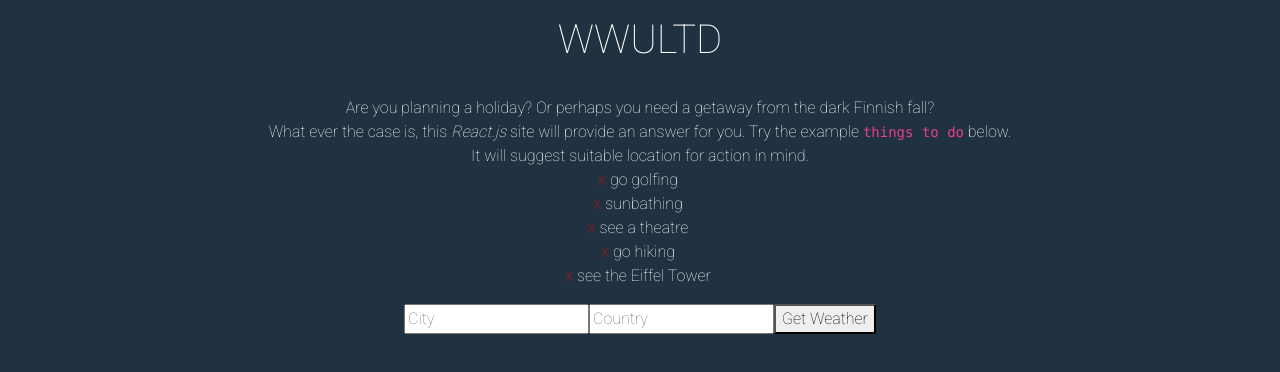
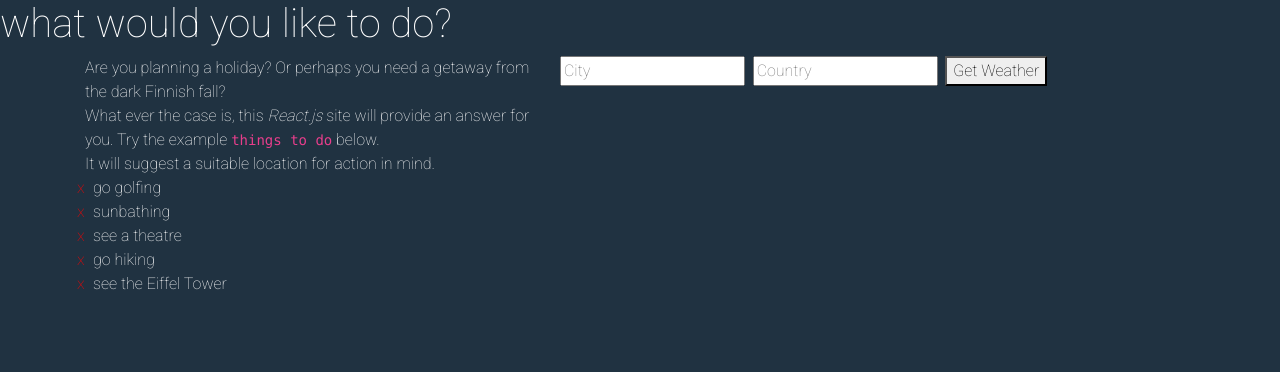
Before and after one commit to jpir13/wwultd, a React (Create React App) app: page / in a window 1280 px wide. Shown: the top 372 px of the page. Built offline with nearby package versions, Linux system fonts and the light colour scheme.

Commit message:
stlye changes + info as seperate class

```diff
--- a/src/App.css
+++ b/src/App.css
@@ -10,3 +10,33 @@
   align-items: center;
   color: white;
 }
+
+.weather-info {
+  width: 60%;
+  font-size: 20px;
+  font-weight: 200;
+  letter-spacing: 2px;
+}
+
+.weather-value {
+  color: #f16051;
+  border-bottom: solid 2px rgba(255,255,255,0.06);
+  padding: 20px 0 20px 0;
+  font-weight: 400;
+}
+
+.weather-value:last-child {
+  border: 0;
+}
+
+.weather-field {
+  color: #fff;
+  font-weight: 200;
+}
+
+.weather-error {
+  color: #f16051;
+  font-size: 20px;
+  letter-spacing: 1px;
+  font-weight: 200;
+}
--- a/src/App.js
+++ b/src/App.js
@@ -2,22 +2,15 @@ import React, { Component } from 'react';
 import './App.css';
 import Form from './services/Form';
 import Weather from './services/Weather';
+import Info from './services/Info';
 
-// displaying short name, if full state null
+// displaying app's short name, if full state null
 const label = full => {
   if (full === null) {
     return 'WWULTD';
   }
     return 'what would you like to do?';
 }
-
-// things to do in an array
-const thingsToDo = ['go golfing', 'sunbathing', 'see a theatre', 'go hiking', 'see the Eiffel Tower'];
-const listThings = thingsToDo.map((thing) =>
-  <li key={thing.toString()}>
-    {thing}
-  </li>
-);
 
 // api key for openweather api
 const api_key = '083d0cdb1c7e13150cf1151ea50242bb';
@@ -48,7 +41,7 @@ class App extends Component {
     error: undefined
   };
 
-  // getWeather to use with the weahter api
+  // getWeather to use with the weather api
   getWeather = async (e) => {
     e.preventDefault();
 
@@ -76,25 +69,31 @@ class App extends Component {
 
   render() {
     return (
-      <div className="App">
-        <header className="App-header">
+      <div>
+        <div className="wrapper">
+          <div className="main">
             <h1 onMouseOut={() => this.mouseOut()} onMouseOver={() => this.mouseOver()}>
               {label(this.state.full)}
             </h1>
-        </header>
-        <article>
-            Are you planning a holiday? Or perhaps you need a getaway from the dark Finnish fall?<br /> What ever the case is, this <i>React.js</i> site will provide an answer for you. Try the example <code>things to do</code> below.<br /> It will suggest suitable location for action in mind.
-            <ul>{listThings}</ul>
+            <div className="container">
+              <div className="row">
+                <div className="col-md-5 col-sm-12 title-container">
+                  <Info />
+                </div>
+                <div className="col-md-7 col-sm-12 form-container">
                   <Form getWeather={this.getWeather} />
                   <Weather
                     temperature={this.state.temperature}
                     city={this.state.city}
                     country={this.state.country}
-                humidity={this.state.humidity}
                     description={this.state.description}
                     error={this.state.error}
                   />
-        </article>
+                </div>
+              </div>
+            </div>
+          </div>
+        </div>
       </div>
     );
   }
--- a/src/services/Form.js
+++ b/src/services/Form.js
@@ -1,11 +1,11 @@
-import React from "react";
+import React from 'react';
 
 class Form extends React.Component {
     render(){
         return(
                 <form onSubmit = {this.props.getWeather}>
-                    <input type="text" name="city" placeholder="City"/>
-                    <input type="text" name="country" placeholder="Country"/>
+                    <input type="text" name="city" placeholder="City"/> &nbsp;
+                    <input type="text" name="country" placeholder="Country"/> &nbsp;
                     <button>Get Weather</button>
                 </form>
         )
--- /dev/null
+++ b/src/services/Info.js
@@ -0,0 +1,22 @@
+import React from 'react';
+
+// things to do in an array
+const thingsToDo = ['go golfing', 'sunbathing', 'see a theatre', 'go hiking', 'see the Eiffel Tower'];
+const listThings = thingsToDo.map((thing) =>
+  <li key={thing}>
+    {thing}
+  </li>
+);
+
+class Info extends React.Component {
+    render(){
+        return(
+            <div>
+            Are you planning a holiday? Or perhaps you need a getaway from the dark Finnish fall?<br /> What ever the case is, this <i>React.js</i> site will provide an answer for you. Try the example <code>things to do</code> below.<br /> It will suggest a suitable location for action in mind.
+            <ul>{listThings}</ul>
+            </div>
+        )
+    }
+}
+
+export default Info;
--- a/src/services/Weather.js
+++ b/src/services/Weather.js
@@ -1,4 +1,4 @@
-import React from "react";
+import React from 'react';
 
 class Weather extends React.Component {
 
@@ -7,25 +7,25 @@ class Weather extends React.Component {
         return (
             <div className="weather-info">
                 {
-                    this.props.country && this.props.city && <p className="weather__key">Location:
-                        <span className="weather__value">  {this.props.city}, {this.props.country}</span>
+                    this.props.country && this.props.city && <p className="weather-field">Location:
+                        <span className="weather-value">  {this.props.city}, {this.props.country}</span>
                     </p>
                 }
 
                 {
-                    this.props.temperature && <p className="weather__key">Temperature:
-                        <span className="weather__value">  {this.props.temperature} C</span>
+                    this.props.temperature && <p className="weather-field">Temperature:
+                        <span className="weather-value">  {this.props.temperature} C</span>
                     </p>
                 }
 
                 {
-                    this.props.description && <p className="weather__key">Conditions:
-                        <span className="weather__value">  {this.props.description}</span>
+                    this.props.description && <p className="weather-field">Conditions:
+                        <span className="weather-value">  {this.props.description}</span>
                     </p>
                 }
 
                 {
-                    this.props.error && <p className="weather__error">{this.props.error}</p>
+                    this.props.error && <p className="weather-error">{this.props.error}</p>
                 }
 
             </div>
```
Lines whose indentation alone changed are shown as unchanged.
